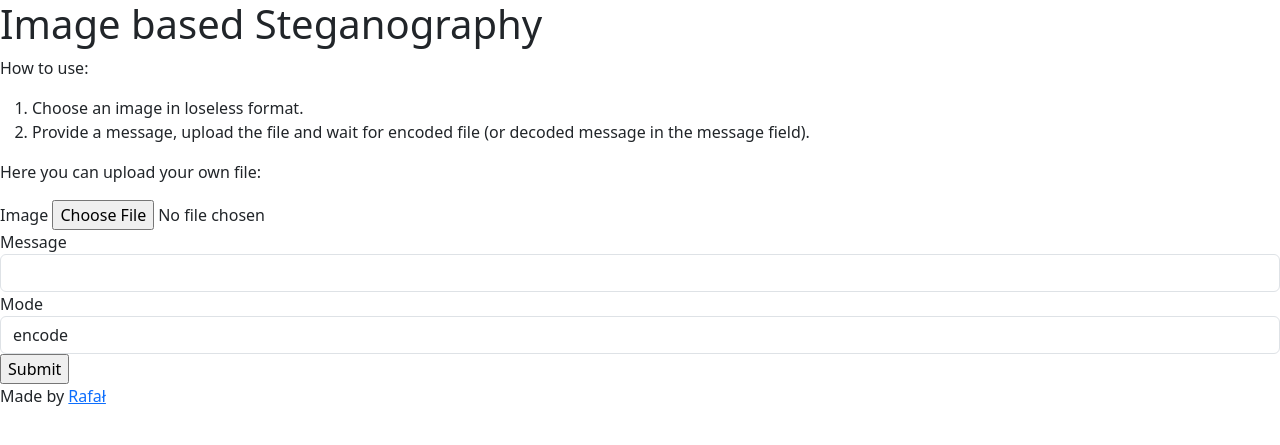
After one commit to wawraf/shiny-journey, a Django app: page /steganography/ in a window 1280 px wide. The commit adds this page. Shown: the top 445 px of the page. Run offline with Django 3.2, Linux system fonts and the light colour scheme.

Commit message:
steganography app

```diff
--- a/portfolio/templates/portfolio/index.html
+++ b/portfolio/templates/portfolio/index.html
@@ -36,8 +36,8 @@
             <div id="collapseTwo" class="accordion-collapse collapse" aria-labelledby="headingTwo" data-bs-parent="#externalLinksAccordion">
               <div class="accordion-body">
                   <a href="{% url 'mail:index' %}" target="">Mailbox</a><br>
+                  <a href="{% url 'steganography:index' %}" target="">Image based Steganography (Under Development)</a><br>
                   <a href="#" target="_blank">Password Generator (Under Development)</a><br>
-                  <a href="#" target="_blank">Image based Steganography (Under Development)</a><br>
               </div>
             </div>
           </div>
--- a/projects/settings.py
+++ b/projects/settings.py
@@ -11,9 +11,14 @@ https://docs.djangoproject.com/en/3.2/ref/settings/
 """
 
 from pathlib import Path
+import sys
+import os
 
 # Build paths inside the project like this: BASE_DIR / 'subdir'.
 BASE_DIR = Path(__file__).resolve().parent.parent
+
+# Adding path for ImageCoder package
+sys.path.insert(0, os.path.join(BASE_DIR, 'steganography'))
 
 
 # Quick-start development settings - unsuitable for production
@@ -31,6 +36,7 @@ ALLOWED_HOSTS = ['wawraf.pythonanywhere.com', '127.0.0.1']
 # Application definition
 
 INSTALLED_APPS = [
+    'steganography',
     'mail',
     'portfolio',
     'django.contrib.admin',
--- a/projects/urls.py
+++ b/projects/urls.py
@@ -19,5 +19,6 @@ from django.urls import path, include
 urlpatterns = [
     path('admin/', admin.site.urls),
     path('', include('portfolio.urls')),
-    path('', include('mail.urls'))
+    path('', include('mail.urls')),
+    path('', include('steganography.urls'))
 ]
--- /dev/null
+++ b/steganography/ImageCoder/__init__.py
@@ -0,0 +1,3 @@
+__version__ = "0.1.0"
+
+TERMINATION = '\0'
--- /dev/null
+++ b/steganography/ImageCoder/decoder.py
@@ -0,0 +1,44 @@
+from pathlib import Path
+from sys import exit
+from PIL import Image
+from ImageCoder import TERMINATION
+
+t = "".join([format(ord(char), '08b') for char in TERMINATION])
+
+
+def decode(image: Image) -> dict:
+    return {"message": _decode_message(image)}
+
+
+def _decode_message(image: Image) -> str:
+    width, height = image.size
+    msg = ""
+
+    for x in range(width):
+        if _check_termination(msg): break
+        for y in range(height):
+            if _check_termination(msg): break
+            pixel = list(image.getpixel((x, y)))
+            for i in range(3):
+                if _check_termination(msg): break
+                msg += _get_bit(pixel[i])
+    return _bin_to_msg(msg[:-len(t)])
+
+
+def _check_termination(msg: str) -> bool:
+    return msg[-len(t):] == t and len(msg) % 8 == 0
+
+
+def _get_bit(number: int) -> str:
+    return str(number & 1)
+
+
+def _bin_to_msg(binary_str: str) -> str:
+    if len(binary_str) % 8 != 0:
+        raise ValueError("Invalid binary string length. It should be a multiple of 8.")
+
+    binary_segments = [binary_str[i:i + 8] for i in range(0, len(binary_str), 8)]
+
+    ascii_str = "".join(chr(int(segment, 2)) for segment in binary_segments)
+
+    return ascii_str
--- /dev/null
+++ b/steganography/templates/steganography/index.html
@@ -0,0 +1,27 @@
+{% extends './layout.html' %}
+{% load static %}
+
+{% block  main %}
+  <p class="bold">How to use:</p>
+  <ol>
+    <li>Choose an image in loseless format.</li>
+    <li>Provide a message, upload the file and wait for encoded file (or decoded message in the message field).</li>
+  </ol>
+
+  <p>Here you can upload your own file:</p>
+  <form action="{% url 'steganography:index' %}" method="post" enctype="multipart/form-data">
+      {% csrf_token %}
+      {% for field in form %}
+        <div class="form-group">
+            <label class="control-label" for="id_{{ field.name }}">{{ field.label }}</label>
+            {{ field }}
+            {% if field.errors %}
+            <small class="form-text text-muted">
+                {% for error in field.errors %}{{ error }}{% endfor %}
+            </small>
+            {% endif %}
+        </div>
+      {% endfor %}
+      <input type="submit" />
+  </form>
+{% endblock %}
--- /dev/null
+++ b/steganography/templates/steganography/layout.html
@@ -0,0 +1,38 @@
+{% load static %}
+
+<!DOCTYPE html>
+<html lang="en">
+
+<head>
+    <meta charset="UTF-8">
+    <meta name="viewport" content="width=device-width, initial-scale=1.0">
+    <title>Image based Steganography</title>
+    <!-- Add local Bootstrap CSS if external connection is prohibited-->
+    <link href="https://cdn.jsdelivr.net/npm/bootstrap@5.3.0-alpha1/dist/css/bootstrap.min.css" rel="stylesheet" integrity="sha384-GLhlTQ8iRABdZLl6O3oVMWSktQOp6b7In1Zl3/Jr59b6EGGoI1aFkw7cmDA6j6gD" crossorigin="anonymous">
+    <script src="https://cdn.jsdelivr.net/npm/bootstrap@5.3.0-alpha1/dist/js/bootstrap.bundle.min.js" integrity="sha384-w76AqPfDkMBDXo30jS1Sgez6pr3x5MlQ1ZAGC+nuZB+EYdgRZgiwxhTBTkF7CXvN" crossorigin="anonymous"></script>
+    <link rel="stylesheet" type="text/css"  href="{% static 'steganography/styles.css' %}">
+</head>
+
+<body>
+    <header>
+      <h1>
+          Image based Steganography
+      </h1>
+    </header>
+    <main>
+        {% block main %}{% endblock %}
+    </main>
+    <footer>
+      <p>
+        Made by <a href="https://wawraf.github.io">
+        Rafał
+        </a>
+      </p>
+    </footer>
+</body>
+
+</html>
+
+{% block content %}
+
+{% endblock %}
--- /dev/null
+++ b/steganography/urls.py
@@ -0,0 +1,8 @@
+from django.urls import path
+from . import views
+
+app_name = 'steganography'
+
+urlpatterns = [
+    path('steganography/',  views.index, name='index')
+]
--- a/steganography/views.py
+++ b/steganography/views.py
@@ -1,3 +1,65 @@
+import io
+from django.views.decorators.csrf import csrf_exempt
 from django.shortcuts import render
+from django import forms
+from django.http import FileResponse, JsonResponse
+from PIL import Image
+from ImageCoder import encoder, decoder
 
-# Create your views here.
+
+class UploadFileForm(forms.Form):
+    modes = [
+        ('encode', 'encode'),
+        ('decode', "decode")
+    ]
+
+    image = forms.ImageField(
+        required=True,
+        widget=forms.FileInput(attrs={'class': 'form-control-file'}))
+    message = forms.CharField(
+        label="Message",
+        max_length=500,
+        required=False,
+        widget=forms.TextInput(attrs={'class': 'form-control'}))
+    mode = forms.ChoiceField(
+        choices=modes,
+        label='Mode',
+        required=True,
+        widget=forms.Select(attrs={'class': 'form-control'}))
+
+
+@csrf_exempt
+def index(request):
+    if request.method == "POST":
+        form = UploadFileForm(request.POST, request.FILES)
+        if form.is_valid():
+            message = form.cleaned_data['message']
+            mode = form.cleaned_data['mode']
+            image_name = form.cleaned_data['image']
+
+            try:
+                with Image.open(request.FILES["image"]) as image:
+                    if mode == 'encode':
+                        if not message:
+                            form.add_error('message', "Message required for encode mode.")
+                            return render(request, "steganography/index.html", {"form": form})
+
+                        encoder.encode(image, message)
+
+                        output_stream = io.BytesIO()
+                        image.save(output_stream, format=f"{image.format}")
+
+                        response = FileResponse(io.BytesIO(output_stream.getvalue()))
+                        response['Content-Disposition'] = f'attachment; filename="encoded_{image_name}"'
+                        response['Content-Type'] = 'image/jpeg'
+
+                        return response
+                    elif mode == 'decode':
+                        hidden_msg = decoder.decode(image)
+                        form = UploadFileForm(initial=hidden_msg)
+            except OSError:
+                return JsonResponse({"error": f"Cannot {mode} image."})
+    else:
+        form = UploadFileForm()
+
+    return render(request, "steganography/index.html", {"form": form})
```
Also changed, not shown: steganography/ImageCoder/encoder.py (added, +39 -0 lines).
